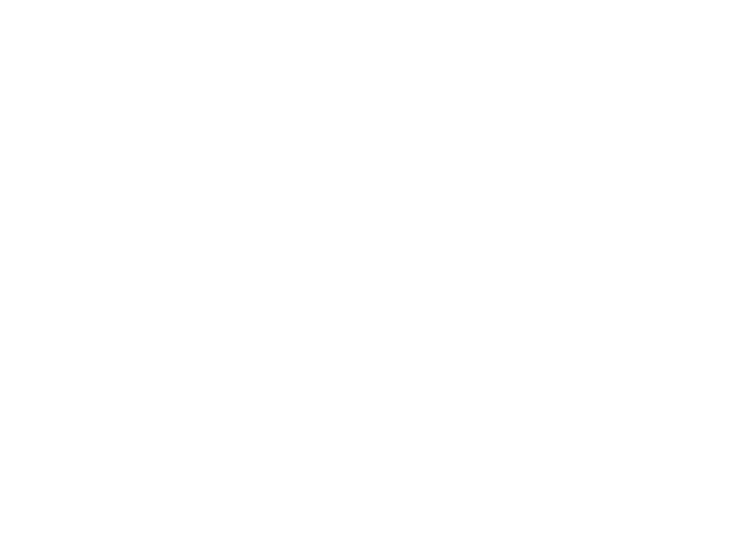
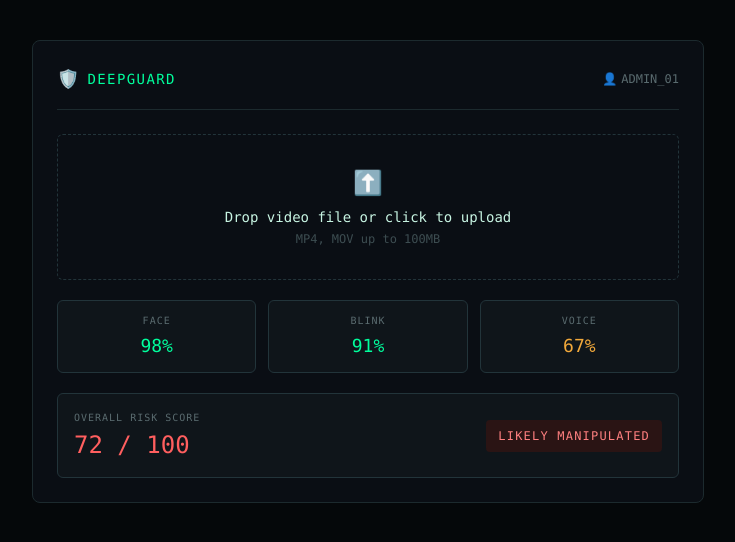
Before and after one commit to hemasiri050506/DeepfakeDetection, a React app in the folder frontend/: page /dashboard in a window 1280 px wide. Before the commit this address had no page. Shown: the top 542 px of the page, without its empty margins (272-1007 px from the left). Built offline with nearby package versions, Linux system fonts and the light colour scheme; the HTML template or start-up script is replaced by a standard one.

Commit message:
Add dashboard page with upload and risk score UI

```diff
--- a/frontend/src/App.jsx
+++ b/frontend/src/App.jsx
@@ -1,3 +1,4 @@
+import Dashboard from './components/Dashboard'
 import { BrowserRouter, Routes, Route } from 'react-router-dom'
 import Login from './components/Login'
 import Register from './components/Register'
@@ -9,6 +10,7 @@ function App() {
         <Route path="/" element={<Login />} />
         <Route path="/login" element={<Login />} />
         <Route path="/register" element={<Register />} />
+        <Route path="/dashboard" element={<Dashboard />} />
       </Routes>
     </BrowserRouter>
   )
--- /dev/null
+++ b/frontend/src/components/Dashboard.jsx
@@ -0,0 +1,52 @@
+function Dashboard() {
+  return (
+    <div className="min-h-screen bg-[#05080a] px-4 py-10 font-mono">
+      <div className="max-w-2xl mx-auto bg-[#0a0e14] border border-[#1c2a2e] rounded-lg p-6">
+
+        <div className="flex items-center justify-between mb-6 border-b border-[#1c2a2e] pb-4">
+          <div className="flex items-center gap-2">
+            <span className="text-lg">🛡️</span>
+            <span className="text-[#00ff9d] text-sm tracking-widest">DEEPGUARD</span>
+          </div>
+          <div className="flex items-center gap-1 text-[#5a6b6f] text-xs">
+            <span>👤</span> ADMIN_01
+          </div>
+        </div>
+
+        <div className="border border-dashed border-[#22343a] rounded-md p-8 text-center mb-5">
+          <div className="text-2xl text-[#22d3ee] mb-2">⬆️</div>
+          <p className="text-[#c8f5e3] text-sm mb-1">Drop video file or click to upload</p>
+          <p className="text-[#3d4d51] text-xs">MP4, MOV up to 100MB</p>
+        </div>
+
+        <div className="grid grid-cols-3 gap-3 mb-5">
+          <div className="bg-[#0f151a] border border-[#22343a] rounded-md p-3 text-center">
+            <p className="text-[#5a6b6f] text-[10px] tracking-widest mb-1">FACE</p>
+            <p className="text-[#00ff9d] text-lg">98%</p>
+          </div>
+          <div className="bg-[#0f151a] border border-[#22343a] rounded-md p-3 text-center">
+            <p className="text-[#5a6b6f] text-[10px] tracking-widest mb-1">BLINK</p>
+            <p className="text-[#00ff9d] text-lg">91%</p>
+          </div>
+          <div className="bg-[#0f151a] border border-[#22343a] rounded-md p-3 text-center">
+            <p className="text-[#5a6b6f] text-[10px] tracking-widest mb-1">VOICE</p>
+            <p className="text-[#f2a93b] text-lg">67%</p>
+          </div>
+        </div>
+
+        <div className="bg-[#0f151a] border border-[#22343a] rounded-md p-4 flex justify-between items-center">
+          <div>
+            <p className="text-[#5a6b6f] text-[10px] tracking-widest mb-1">OVERALL RISK SCORE</p>
+            <p className="text-[#ff5f5f] text-2xl">72 / 100</p>
+          </div>
+          <span className="bg-[#2a1414] text-[#ff8080] text-xs px-3 py-2 rounded tracking-widest">
+            LIKELY MANIPULATED
+          </span>
+        </div>
+
+      </div>
+    </div>
+  )
+}
+
+export default Dashboard
```
